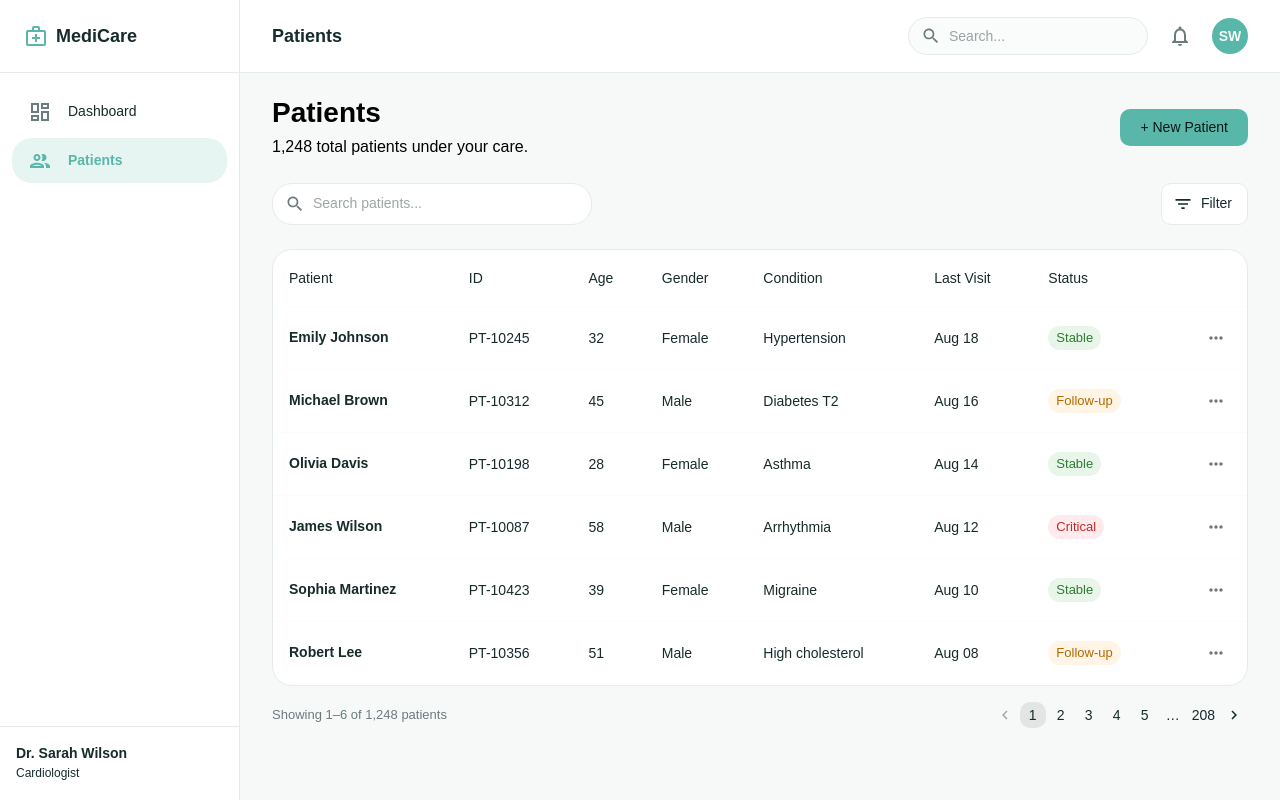
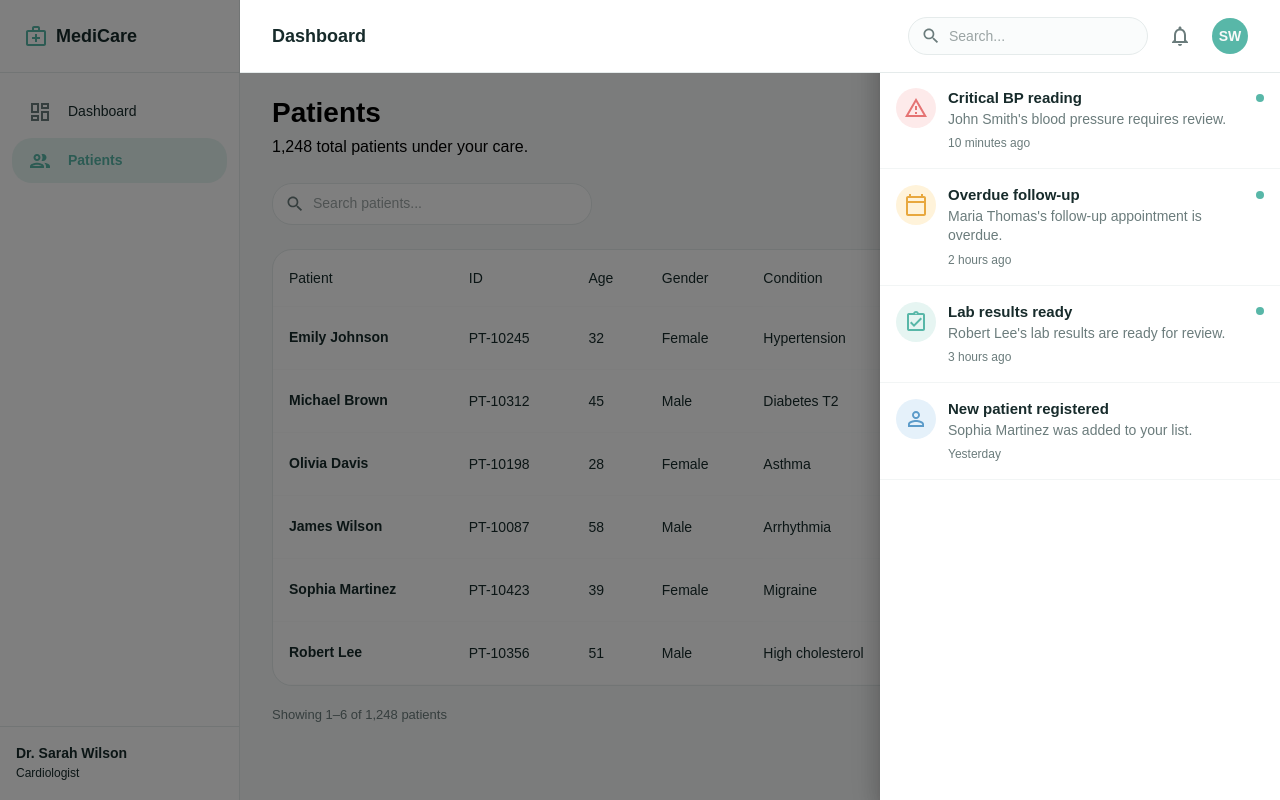
Before and after one commit to Vipulsnips/healthcare-dashboard, a Next.js app: page /patients in a window 1280 px wide. Both pictures are taken after a click on the button 1180 px from the left and 36 px from the top of the page. Built offline with nearby package versions, Linux system fonts and the light colour scheme; what @mui/material-nextjs would draw is missing.

Commit message:
add notification and user profile menus

```diff
--- a/components/layout/Topbar.tsx
+++ b/components/layout/Topbar.tsx
@@ -1,31 +1,100 @@
 "use client";
+
+import { useState } from "react";
 
 import {
   AppBar,
   Avatar,
   Box,
+  Drawer,
   IconButton,
   InputBase,
+  Menu,
+  MenuItem,
+  Divider,
   Toolbar,
   Typography,
 } from "@mui/material";
 
-import MenuIcon from "@mui/icons-material/Menu";
 import SearchIcon from "@mui/icons-material/Search";
 import NotificationsNoneOutlinedIcon from "@mui/icons-material/NotificationsNoneOutlined";
+import CloseIcon from "@mui/icons-material/Close";
+import WarningAmberOutlinedIcon from "@mui/icons-material/WarningAmberOutlined";
+import CalendarTodayOutlinedIcon from "@mui/icons-material/CalendarTodayOutlined";
+import AssignmentTurnedInOutlinedIcon from "@mui/icons-material/AssignmentTurnedInOutlined";
+import PersonOutlineOutlinedIcon from "@mui/icons-material/PersonOutlineOutlined";
+import AccountCircleOutlinedIcon from "@mui/icons-material/AccountCircleOutlined";
+import SettingsOutlinedIcon from "@mui/icons-material/SettingsOutlined";
+import HelpOutlineOutlinedIcon from "@mui/icons-material/HelpOutlineOutlined";
+import LogoutOutlinedIcon from "@mui/icons-material/LogoutOutlined";
 
 const drawerWidth = 240;
 
-type TopbarProps = {
-  pageTitle: string;
-  onMenuClick: () => void;
+const notifications = [
+  {
+    title: "Critical BP reading",
+    description: "John Smith's blood pressure requires review.",
+    time: "10 minutes ago",
+    icon: <WarningAmberOutlinedIcon />,
+    iconBackground: "#FDEAEA",
+    iconColor: "#E57373",
+    isNew: true,
+  },
+  {
+    title: "Overdue follow-up",
+    description: "Maria Thomas's follow-up appointment is overdue.",
+    time: "2 hours ago",
+    icon: <CalendarTodayOutlinedIcon />,
+    iconBackground: "#FFF3DA",
+    iconColor: "#E8A83E",
+    isNew: true,
+  },
+  {
+    title: "Lab results ready",
+    description: "Robert Lee's lab results are ready for review.",
+    time: "3 hours ago",
+    icon: <AssignmentTurnedInOutlinedIcon />,
+    iconBackground: "#E6F5F2",
+    iconColor: "#58B7A8",
+    isNew: true,
+  },
+  {
+    title: "New patient registered",
+    description: "Sophia Martinez was added to your list.",
+    time: "Yesterday",
+    icon: <PersonOutlineOutlinedIcon />,
+    iconBackground: "#E5F1FA",
+    iconColor: "#5B9BC9",
+    isNew: false,
+  },
+];
+
+export default function Topbar() {
+  const [notificationOpen, setNotificationOpen] = useState(false);
+
+  const [profileAnchor, setProfileAnchor] = useState<null | HTMLElement>(null);
+
+  const profileOpen = Boolean(profileAnchor);
+
+  const handleProfileOpen = (event: React.MouseEvent<HTMLElement>) => {
+    setProfileAnchor(event.currentTarget);
   };
 
-export default function Topbar({
-  pageTitle,
-  onMenuClick,
-}: TopbarProps) {
+  const handleProfileClose = () => {
+    setProfileAnchor(null);
+  };
+
+  const handleNotificationOpen = () => {
+    setNotificationOpen(true);
+  };
+
+  const handleNotificationClose = () => {
+    setNotificationOpen(false);
+  };
+
   return (
+    <>
+      {/* ================= TOPBAR ================= */}
       <AppBar
         position="fixed"
         elevation={0}
@@ -42,6 +111,7 @@
           color: "text.primary",
           borderBottom: "1px solid",
           borderColor: "divider",
+          zIndex: (theme) => theme.zIndex.drawer + 1,
         }}
       >
         <Toolbar
@@ -55,36 +125,15 @@
             justifyContent: "space-between",
           }}
         >
-        {/* Mobile menu */}
-        <Box
-          sx={{
-            display: "flex",
-            alignItems: "center",
-            gap: 1,
-          }}
-        >
-          <IconButton
-            onClick={onMenuClick}
-            sx={{
-              display: {
-                xs: "flex",
-                md: "none",
-              },
-              color: "text.primary",
-            }}
-          >
-            <MenuIcon />
-          </IconButton>
-
+          {/* Page title */}
           <Typography
             variant="h6"
             sx={{
               fontWeight: 600,
             }}
           >
-            {pageTitle}
+            Dashboard
           </Typography>
-        </Box>
 
           {/* Right side */}
           <Box
@@ -93,7 +142,7 @@
               alignItems: "center",
               gap: {
                 xs: 0.5,
-              md: 1.5,
+                sm: 1.5,
               },
             }}
           >
@@ -102,8 +151,7 @@
               sx={{
                 width: {
                   xs: 140,
-                sm: 200,
-                md: 240,
+                  sm: 240,
                 },
                 height: 38,
                 display: "flex",
@@ -132,7 +180,9 @@
               />
             </Box>
 
+            {/* Notification */}
             <IconButton
+              onClick={handleNotificationOpen}
               sx={{
                 color: "text.secondary",
               }}
@@ -140,6 +190,13 @@
               <NotificationsNoneOutlinedIcon />
             </IconButton>
 
+            {/* Profile Avatar */}
+            <IconButton
+              onClick={handleProfileOpen}
+              sx={{
+                p: 0,
+              }}
+            >
               <Avatar
                 sx={{
                   width: 36,
@@ -151,8 +208,324 @@
               >
                 SW
               </Avatar>
+            </IconButton>
           </Box>
         </Toolbar>
       </AppBar>
+
+      {/* ================= PROFILE MENU ================= */}
+      <Menu
+        anchorEl={profileAnchor}
+        open={profileOpen}
+        onClose={handleProfileClose}
+        anchorOrigin={{
+          vertical: "bottom",
+          horizontal: "right",
+        }}
+        transformOrigin={{
+          vertical: "top",
+          horizontal: "right",
+        }}
+        slotProps={{
+          paper: {
+            sx: {
+              width: 265,
+              mt: 1,
+              border: "1px solid",
+              borderColor: "divider",
+              borderRadius: 2,
+              boxShadow: "0 4px 16px rgba(0, 0, 0, 0.08)",
+              overflow: "hidden",
+            },
+          },
+        }}
+      >
+        {/* Profile Header */}
+        <Box
+          sx={{
+            px: 2,
+            py: 2,
+            display: "flex",
+            alignItems: "center",
+            gap: 1.5,
+          }}
+        >
+          <Avatar
+            sx={{
+              width: 44,
+              height: 44,
+              bgcolor: "#DDF3EF",
+              color: "#58B7A8",
+              fontSize: 15,
+              fontWeight: 600,
+            }}
+          >
+            DS
+          </Avatar>
+
+          <Box>
+            <Typography
+              sx={{
+                fontSize: 15,
+                fontWeight: 600,
+              }}
+            >
+              Dr. Sarah Chen
+            </Typography>
+
+            <Typography
+              sx={{
+                fontSize: 13,
+                color: "text.secondary",
+                mt: 0.2,
+              }}
+            >
+              sarah.chen@medicare.io
+            </Typography>
+          </Box>
+        </Box>
+
+        <Divider />
+
+        {/* My Profile */}
+        <MenuItem
+          onClick={handleProfileClose}
+          sx={{
+            minHeight: 48,
+            gap: 1.5,
+            px: 2,
+          }}
+        >
+          <AccountCircleOutlinedIcon
+            sx={{
+              fontSize: 20,
+              color: "text.secondary",
+            }}
+          />
+
+          <Typography sx={{ fontSize: 15 }}>My Profile</Typography>
+        </MenuItem>
+
+        {/* Account Settings */}
+        <MenuItem
+          onClick={handleProfileClose}
+          sx={{
+            minHeight: 48,
+            gap: 1.5,
+            px: 2,
+          }}
+        >
+          <SettingsOutlinedIcon
+            sx={{
+              fontSize: 20,
+              color: "text.secondary",
+            }}
+          />
+
+          <Typography sx={{ fontSize: 15 }}>Account Settings</Typography>
+        </MenuItem>
+
+        {/* Help & Support */}
+        <MenuItem
+          onClick={handleProfileClose}
+          sx={{
+            minHeight: 48,
+            gap: 1.5,
+            px: 2,
+          }}
+        >
+          <HelpOutlineOutlinedIcon
+            sx={{
+              fontSize: 20,
+              color: "text.secondary",
+            }}
+          />
+
+          <Typography sx={{ fontSize: 15 }}>Help & Support</Typography>
+        </MenuItem>
+
+        <Divider />
+
+        {/* Sign Out */}
+        <MenuItem
+          onClick={handleProfileClose}
+          sx={{
+            minHeight: 48,
+            gap: 1.5,
+            px: 2,
+            color: "#E57373",
+          }}
+        >
+          <LogoutOutlinedIcon
+            sx={{
+              fontSize: 20,
+              color: "#E57373",
+            }}
+          />
+
+          <Typography
+            sx={{
+              fontSize: 15,
+              color: "#E57373",
+            }}
+          >
+            Sign Out
+          </Typography>
+        </MenuItem>
+      </Menu>
+
+      {/* ================= NOTIFICATION DRAWER ================= */}
+      <Drawer
+        anchor="right"
+        open={notificationOpen}
+        onClose={handleNotificationClose}
+        slotProps={{
+          paper: {
+            sx: {
+              width: {
+                xs: "100%",
+                sm: 400,
+              },
+              backgroundColor: "background.paper",
+            },
+          },
+        }}
+      >
+        {/* Notification Header */}
+        <Box
+          sx={{
+            height: 72,
+            display: "flex",
+            alignItems: "center",
+            justifyContent: "space-between",
+            px: 2,
+            borderBottom: "1px solid",
+            borderColor: "divider",
+          }}
+        >
+          <Box
+            sx={{
+              display: "flex",
+              alignItems: "center",
+              gap: 1,
+            }}
+          >
+            <Typography
+              sx={{
+                fontSize: 20,
+                fontWeight: 600,
+              }}
+            >
+              Notifications
+            </Typography>
+
+            <Box
+              sx={{
+                px: 1,
+                py: 0.3,
+                borderRadius: 5,
+                backgroundColor: "#FDEAEA",
+                color: "#E57373",
+                fontSize: 12,
+                fontWeight: 600,
+              }}
+            >
+              3 new
+            </Box>
+          </Box>
+
+          <IconButton onClick={handleNotificationClose} size="small">
+            <CloseIcon />
+          </IconButton>
+        </Box>
+
+        {/* Notification List */}
+        <Box>
+          {notifications.map((notification) => (
+            <Box
+              key={notification.title}
+              sx={{
+                display: "flex",
+                gap: 1.5,
+                px: 2,
+                py: 2,
+                borderBottom: "1px solid",
+                borderColor: "#F2F5F5",
+              }}
+            >
+              {/* Icon */}
+              <Box
+                sx={{
+                  width: 40,
+                  height: 40,
+                  minWidth: 40,
+                  display: "flex",
+                  alignItems: "center",
+                  justifyContent: "center",
+                  borderRadius: 2,
+                  backgroundColor: notification.iconBackground,
+                  color: notification.iconColor,
+                }}
+              >
+                {notification.icon}
+              </Box>
+
+              {/* Content */}
+              <Box
+                sx={{
+                  flex: 1,
+                  minWidth: 0,
+                }}
+              >
+                <Typography
+                  sx={{
+                    fontSize: 15,
+                    fontWeight: 600,
+                    lineHeight: 1.3,
+                  }}
+                >
+                  {notification.title}
+                </Typography>
+
+                <Typography
+                  sx={{
+                    mt: 0.3,
+                    fontSize: 14,
+                    lineHeight: 1.35,
+                    color: "text.secondary",
+                  }}
+                >
+                  {notification.description}
+                </Typography>
+
+                <Typography
+                  sx={{
+                    mt: 0.7,
+                    fontSize: 12,
+                    color: "text.secondary",
+                  }}
+                >
+                  {notification.time}
+                </Typography>
+              </Box>
+
+              {/* New indicator */}
+              {notification.isNew && (
+                <Box
+                  sx={{
+                    width: 8,
+                    height: 8,
+                    minWidth: 8,
+                    borderRadius: "50%",
+                    backgroundColor: "primary.main",
+                    mt: 0.7,
+                  }}
+                />
+              )}
+            </Box>
+          ))}
+        </Box>
+      </Drawer>
+    </>
   );
 }
```
Lines whose indentation alone changed are shown as unchanged.
